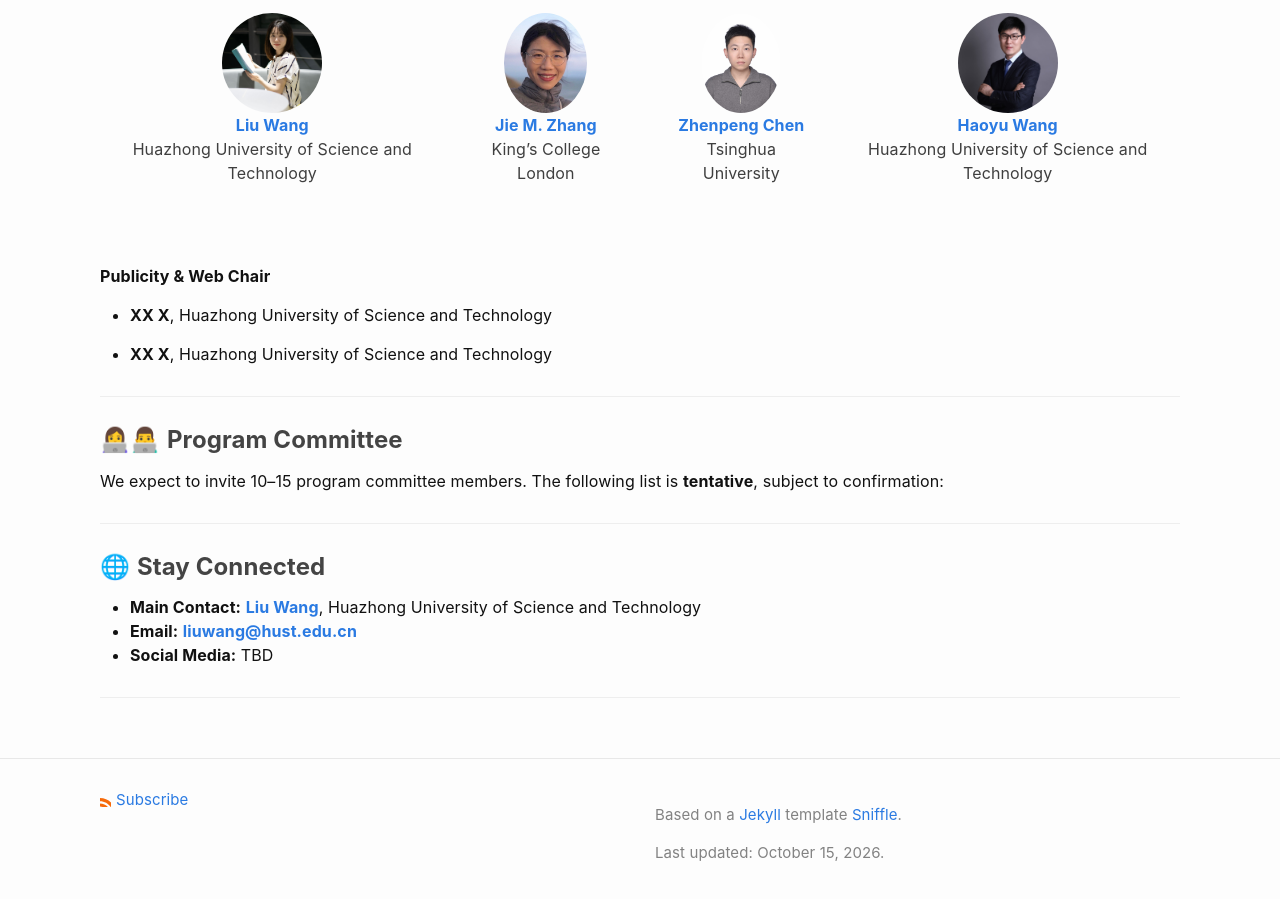
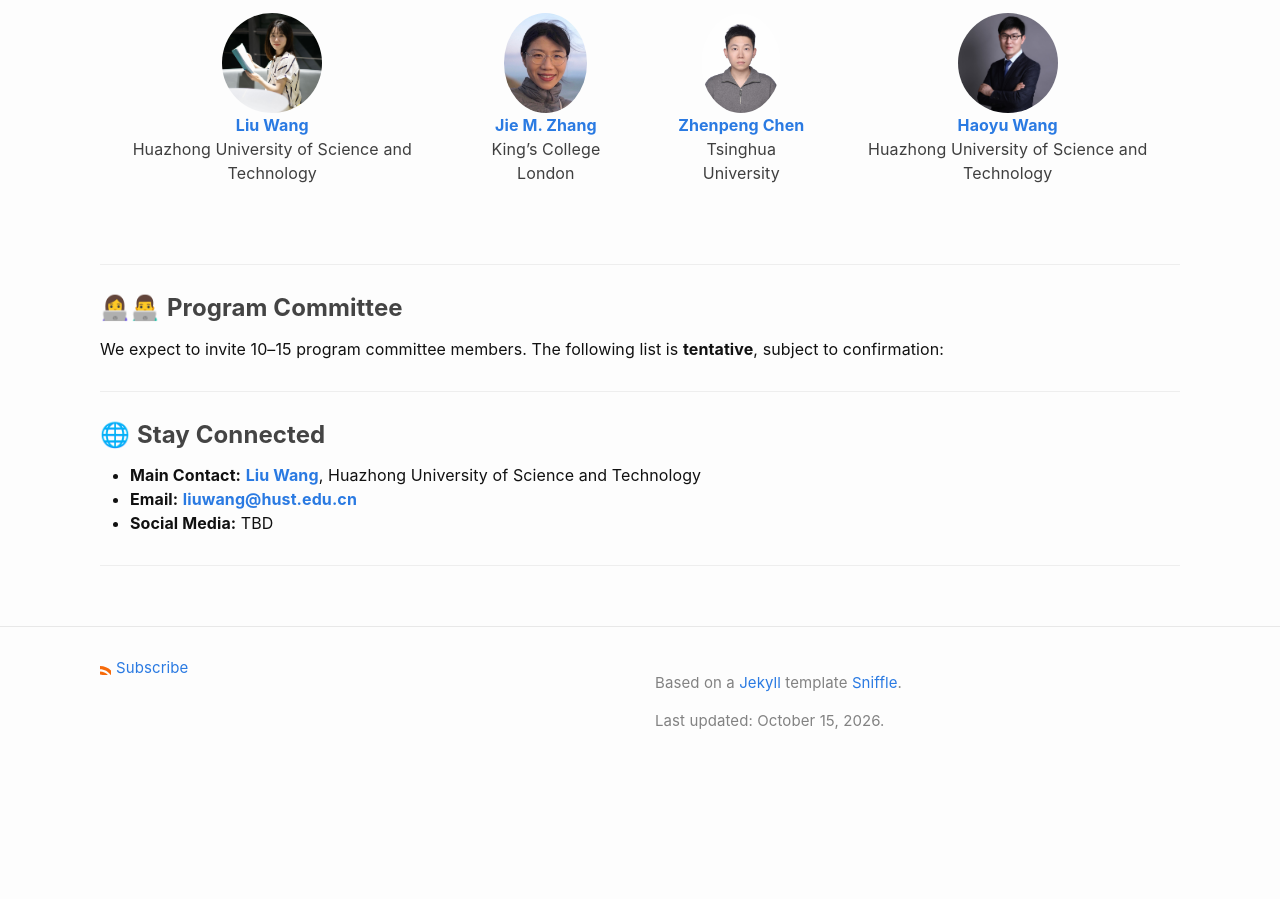
Before and after one commit to aese-workshop/aese-workshop.github.io, a plain HTML site: page index.html in a window 1280 px wide. Shown: the part 3379-4278 px from the top of the page. After the commit the page ends 4156 px from the top, so only its background shows below. Drawn offline with Linux system fonts and the light colour scheme.

Commit message:
Remove Publicity and Web Chair placeholders

```diff
--- a/index.html
+++ b/index.html
@@ -189,11 +189,6 @@ Huazhong University of Science and Technology<br><br>
 </div>
 </article>
 
-<p><strong>Publicity &amp; Web Chair</strong></p>
-<ul>
-<li><p><strong>XX X</strong>, Huazhong University of Science and Technology</p></li>
-<li><p><strong>XX X</strong>, Huazhong University of Science and Technology</p></li>
-</ul>
 
 
 <hr>
```
